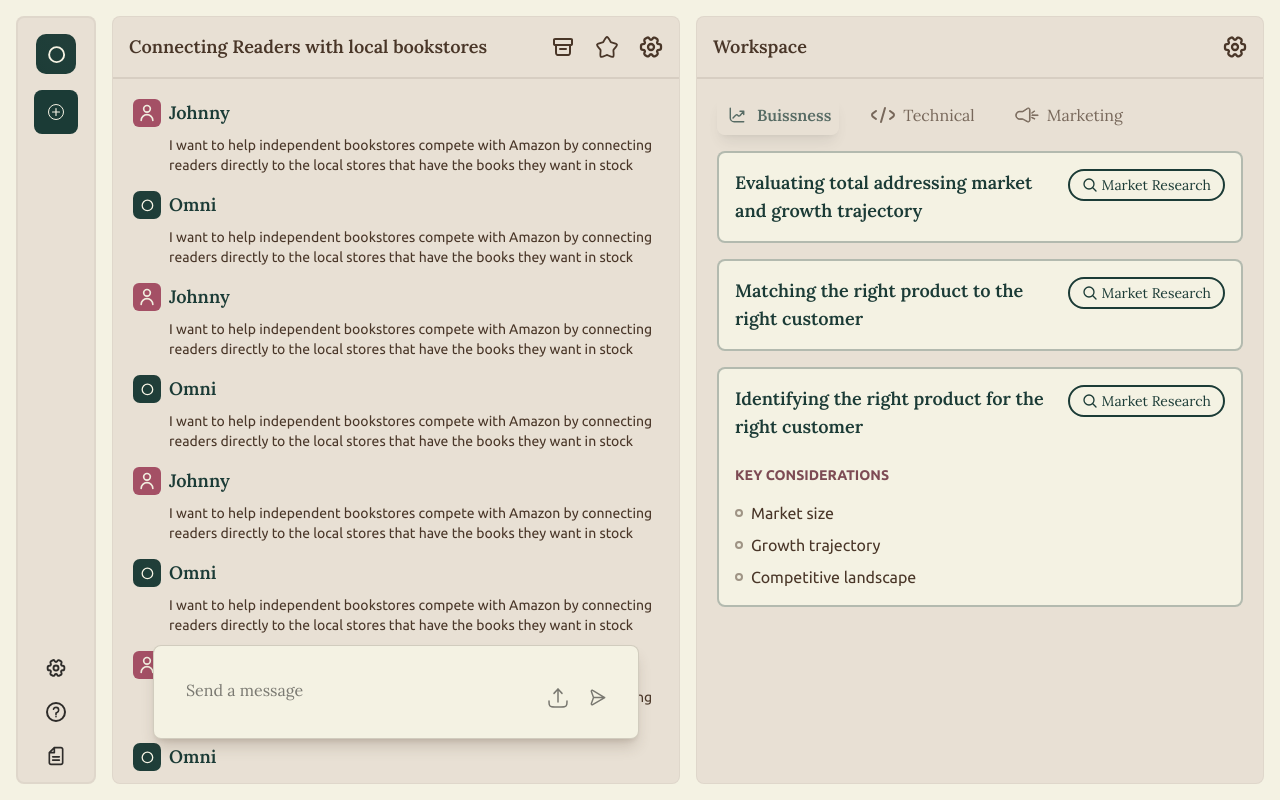
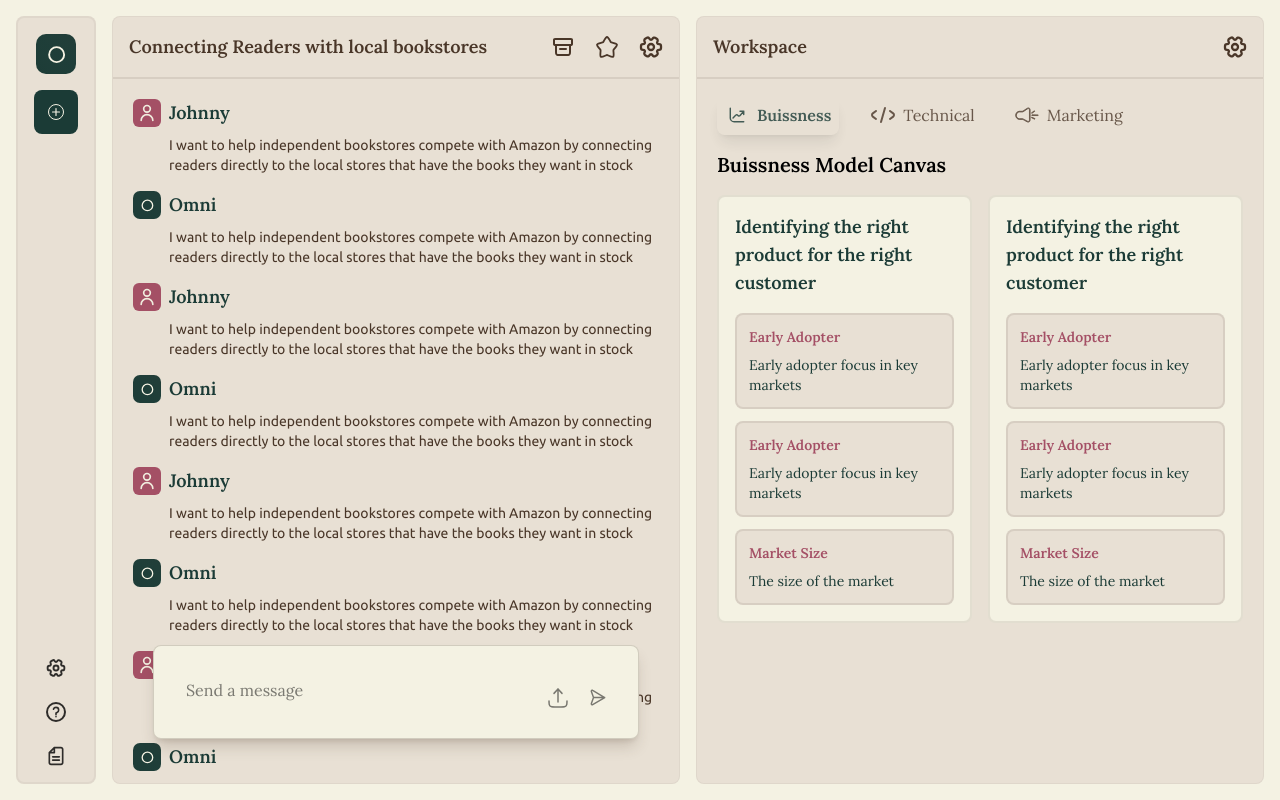
Before and after one commit to web3sandyyy/launchboard, a Next.js app: page / in a window 1280 px wide. Both pictures are taken after typing "Sample" into the empty fields and a click on the button 947 px from the left and 426 px from the top of the page. Built offline with nearby package versions, Linux system fonts and the light colour scheme.

Commit message:
buissness modal created

```diff
--- a/src/components/SearchResults.tsx
+++ b/src/components/SearchResults.tsx
@@ -1,6 +1,6 @@
 import React from 'react'
-import Chat from './Chat'
-import Workspace from './Workspace'
+import Chat from './chats/Chat'
+import Workspace from './workspace/Workspace'
 import { motion } from 'framer-motion'
 const SearchResults = () => {
   return (
--- a/src/components/Chat.tsx
+++ b/src/components/chats/Chat.tsx
@@ -4,7 +4,7 @@ import save from "@/assets/icons/save.svg";
 import star from "@/assets/icons/star.svg";
 import settingsBrown from "@/assets/icons/settingsBrown.svg";
 import UserChat from "./UserChat";
-import InputBox from "./InputBox";
+import InputBox from "../InputBox";
 import AiChat from "./AiChat";
 
 const Chat = () => {
--- /dev/null
+++ b/src/components/workspace/BuissnessModalCanvas.tsx
@@ -0,0 +1,58 @@
+import React from "react";
+import BuissnessModalCard from "./BuissnessModalCard";
+
+const BuissnessModalCanvas = () => {
+  const data = [
+    {
+      title: "Identifying the right product for the right customer",
+      points: [
+        {
+          label: "Early Adopter",
+          description: "Early adopter focus in key markets",
+        },
+        {
+          label: "Early Adopter",
+          description: "Early adopter focus in key markets",
+        },
+        {
+          label: "Market Size",
+          description: "The size of the market",
+        },
+      ],
+    },
+    {
+      title: "Identifying the right product for the right customer",
+      points: [
+        {
+          label: "Early Adopter",
+          description: "Early adopter focus in key markets",
+        },
+        {
+          label: "Early Adopter",
+          description: "Early adopter focus in key markets",
+        },
+        {
+          label: "Market Size",
+          description: "The size of the market",
+        },
+      ],
+    },
+  ];
+
+  return (
+    <div>
+      <p className="text-xl font-semibold">Buissness Model Canvas</p>
+      <div className="grid grid-cols-2 gap-4 mt-4">
+        {data.map((card, index) => (
+          <BuissnessModalCard
+            key={index}
+            title={card.title}
+            points={card.points}
+          />
+        ))}
+      </div>
+    </div>
+  );
+};
+
+export default BuissnessModalCanvas;
--- /dev/null
+++ b/src/components/workspace/BuissnessModalCard.tsx
@@ -0,0 +1,37 @@
+import React from "react";
+
+type point = {
+  label: string;
+  description: string;
+};
+
+type BuissnessModalCardProps = {
+  title: string;
+  points: point[];
+};
+
+const BuissnessModalCard = ({ title, points }: BuissnessModalCardProps) => {
+  return (
+    <div className="p-4 bg-secondary rounded-lg border-2 border-brown/10">
+      <p className="text-lg font-semibold text-primary ">{title}</p>
+
+      {points && points.length > 0 && (
+        <div className="flex flex-col gap-3 text-sm mt-4">
+          {points.map((point, index) => (
+            <div
+              key={index}
+              className="p-3 rounded-lg bg-tertiary hover:bg-secondary hover:shadow-md shadow-brown duration-200 border-2 border-brown/10"
+            >
+              <p className="text-rose-900 opacity-70 font-semibold">
+                {point.label}
+              </p>
+              <p className="text-primary mt-2">{point.description}</p>
+            </div>
+          ))}
+        </div>
+      )}
+    </div>
+  );
+};
+
+export default BuissnessModalCard;
--- /dev/null
+++ b/src/components/workspace/Research.tsx
@@ -0,0 +1,38 @@
+import React from "react";
+import ResearchCard from "./ResearchCard";
+
+const Research = () => {
+  const data = [
+    {
+      title: "Evaluating total addressing market and growth trajectory",
+      researchType: "Market Research",
+      keyPoints: ["Market size", "Growth trajectory", "Competitive landscape"],
+    },
+    {
+      title: "Matching the right product to the right customer",
+      researchType: "Market Research",
+      keyPoints: ["Market size", "Growth trajectory", "Competitive landscape"],
+    },
+    {
+      title: "Identifying the right product for the right customer",
+      researchType: "Market Research",
+      keyPoints: ["Market size", "Growth trajectory", "Competitive landscape"],
+    },
+  ];
+
+  return (
+    <div className="flex flex-col gap-4">
+      {data.map((chat, index) => (
+        <ResearchCard
+          key={index}
+          title={chat.title}
+          researchType={chat.researchType}
+          keyPoints={chat.keyPoints}
+          showKeyConsiderations={index === data.length - 1}
+        />
+      ))}
+    </div>
+  );
+};
+
+export default Research;
--- a/src/components/WorkspaceChat.tsx
+++ b/src/components/workspace/ResearchCard.tsx
@@ -3,7 +3,7 @@ import Image from "next/image";
 import search from "@/assets/icons/search.svg";
 import { motion, AnimatePresence } from "framer-motion";
 
-const WorkspaceChat = ({
+const ResearchCard = ({
   title,
   researchType,
   keyPoints,
@@ -57,4 +57,4 @@ const WorkspaceChat = ({
   );
 };
 
-export default WorkspaceChat;
+export default ResearchCard;
--- a/src/components/Workspace.tsx
+++ b/src/components/workspace/Workspace.tsx
@@ -8,8 +8,9 @@ import marketing from "@/assets/icons/market.svg";
 import buissnessSelected from "@/assets/icons/buissnessGreen.svg";
 import technicalSelected from "@/assets/icons/technicalGreen.svg";
 import marketingSelected from "@/assets/icons/marketGreen.svg";
-import WorkspaceChat from "./WorkspaceChat";
+import WorkspaceChat from "./ResearchCard";
 import { useState } from "react";
+import BuissnessModalCanvas from "./BuissnessModalCanvas";
 
 const Workspace = () => {
   const [selected, setSelected] = useState("Buissness");
@@ -31,24 +32,6 @@ const Workspace = () => {
     },
   ];
 
-  const workspaceChats = [
-    {
-      title: "Evaluating total addressing market and growth trajectory",
-      researchType: "Market Research",
-      keyPoints: ["Market size", "Growth trajectory", "Competitive landscape"],
-    },
-    {
-      title: "Matching the right product to the right customer",
-      researchType: "Market Research",
-      keyPoints: ["Market size", "Growth trajectory", "Competitive landscape"],
-    },
-    {
-      title: "Identifying the right product for the right customer",
-      researchType: "Market Research",
-      keyPoints: ["Market size", "Growth trajectory", "Competitive landscape"],
-    },
-  ];
-
   return (
     <div className="w-full max-h-full bg-tertiary rounded-lg border border-brown/5 flex flex-col ">
       <div className="flex justify-between items-center p-4 border-b-2 border-brown/10 ">
@@ -64,7 +47,7 @@ const Workspace = () => {
           {options.map((option, index) => (
             <div
               key={index}
-              className={`flex items-center gap-2 opacity-70 cursor-pointer p-2 rounded-lg ${
+              className={`flex items-center gap-2 opacity-80 cursor-pointer p-2 rounded-lg duration-200 ${
                 selected === option.name ? "shadow-lg" : ""
               }`}
               onClick={() => setSelected(option.name)}
@@ -81,7 +64,7 @@ const Workspace = () => {
                   selected === option.name
                     ? "font-semibold text-primary"
                     : "font-normal text-brown"
-                }`}
+                } duration-200`}
               >
                 {option.name}
               </p>
@@ -89,19 +72,9 @@ const Workspace = () => {
           ))}
         </div>
 
-        {
-          <div className="flex flex-col gap-4">
-            {workspaceChats.map((chat, index) => (
-              <WorkspaceChat
-                key={index}
-                title={chat.title}
-                researchType={chat.researchType}
-                keyPoints={chat.keyPoints}
-                showKeyConsiderations={index === workspaceChats.length - 1}
-              />
-            ))}
-          </div>
-        }
+        <BuissnessModalCanvas />
+
+
       </div>
     </div>
   );
```
Also changed, not shown: src/components/chats/AiChat.tsx (renamed from src/components/AiChat.tsx), src/components/chats/UserChat.tsx (renamed from src/components/UserChat.tsx).
